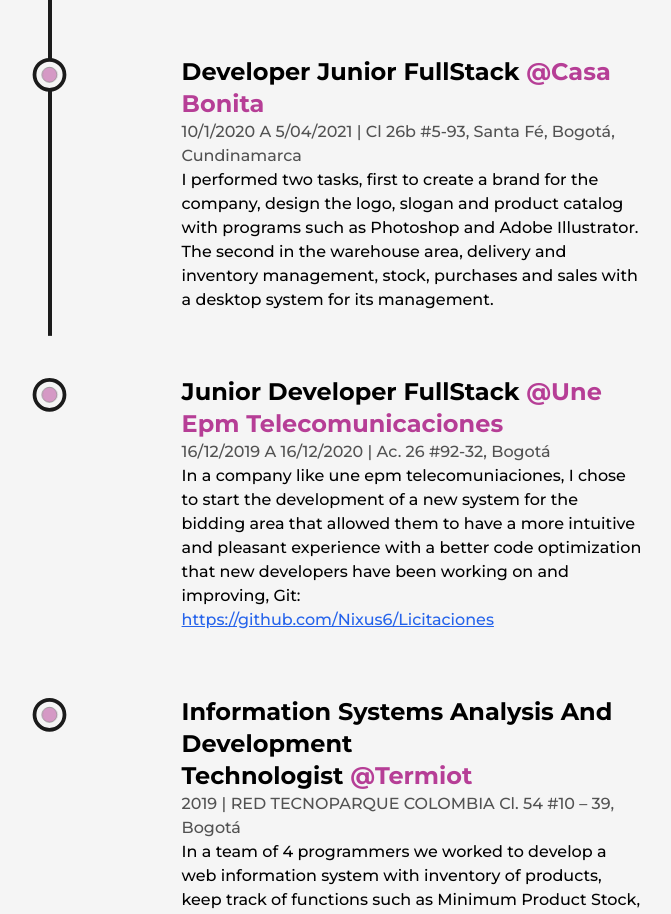
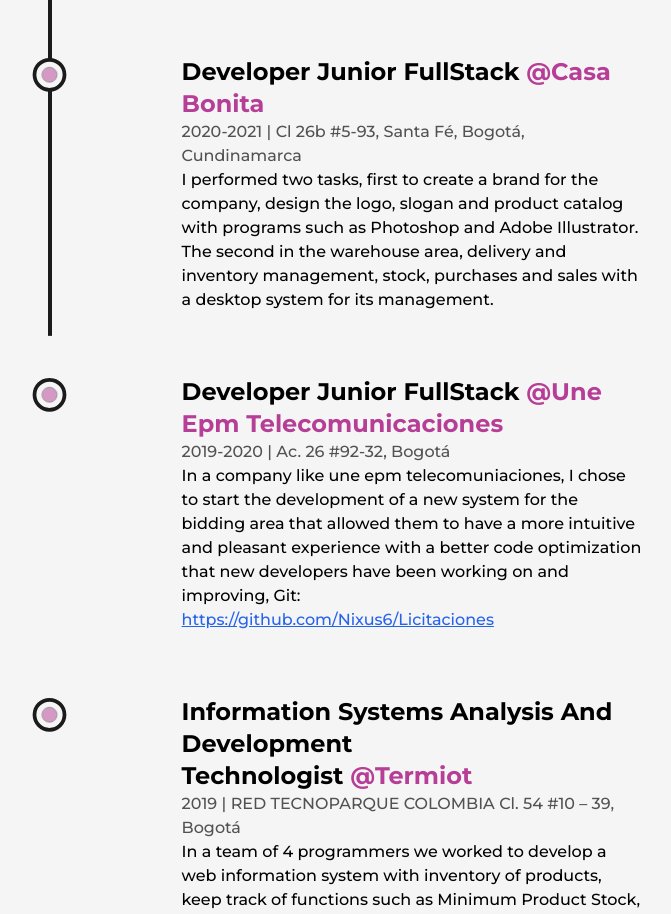
Before and after one commit to Nixus6/curriculumvitae, a Next.js app: page /about in a window 1280 px wide. Shown: the part 3940-4854 px from the top of the page, without its empty margins (244-915 px from the left). Built offline with nearby package versions, Linux system fonts and the light colour scheme.

Commit message:
fix/letras home cambio pdf

```diff
--- a/src/app/page.js
+++ b/src/app/page.js
@@ -13,7 +13,7 @@
       <Layout className="pt-0 md:pt-16 sm:pt-8">
         <div className='flex items-center justify-between w-full lg:flex-col-reverse'>
           <div className='w-1/2 flex flex-col items-center self-center lg:w-full lg:text-center'>
-            <AnimatedText text={'Turning Vision Into Reality With Code And Design.'} className='text-6xl text-left
+            <AnimatedText text={'Turning Vision Into Reality With Code And Design.'} className='!text-6xl text-left
             xl:!text-5xl lg:text-center lg:!text-6xl md:!text-5xl sm:!text-3xl lg:mt-2' />
             <p className='my-4 text-base font-medium md:text-sm sm:text-xs'>As a semi-senior full-stack developer, I am dedicated to turning ideas into innovative web applications. Explore my skills and experience using my front end and back end development skills.</p>
             <div className='flex items-center self-start mt-2 lg:self-center'>
--- a/src/components/Experience.js
+++ b/src/components/Experience.js
@@ -51,14 +51,14 @@
                     <Details position="Developer Junior FullStack"
                         company="Casa Bonita"
                         companyLink="http://casabonitaa.com"
-                        time="10/1/2020 A 5/04/2021" address="Cl 26b #5-93, Santa Fé, Bogotá, Cundinamarca"
+                        time="2020-2021" address="Cl 26b #5-93, Santa Fé, Bogotá, Cundinamarca"
                         work="I performed two tasks, first to create a brand for the company, design the logo, slogan and product catalog with programs such as
                         Photoshop and Adobe Illustrator. The second in the warehouse area, delivery and inventory management, stock, purchases and sales with a
                         desktop system for its management."/>
-                    <Details position="Junior Developer FullStack"
+                    <Details position="Developer Junior FullStack"
                         company="Une epm telecomunicaciones"
                         companyLink="https://www.tigo.com.co/empresas"
-                        time="16/12/2019 A 16/12/2020" address="Ac. 26 #92-32, Bogotá"
+                        time="2019-2020" address="Ac. 26 #92-32, Bogotá"
                         work="In a company like une epm telecomuniaciones, I chose to start the development of a new system
                 for the bidding area that allowed them to have a more intuitive and pleasant experience with a better
                 code optimization that new developers have been working on and improving, Git:" linkVideo='https://github.com/Nixus6/Licitaciones' />
```
Also changed, not shown: 1 other file (tests, documents, lock files or other folders).
